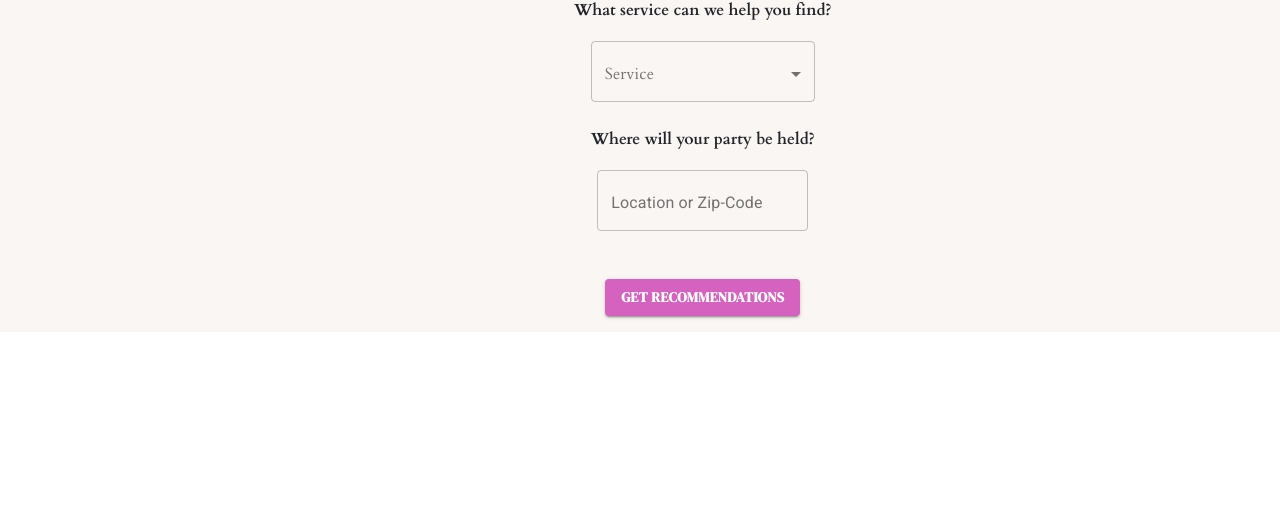
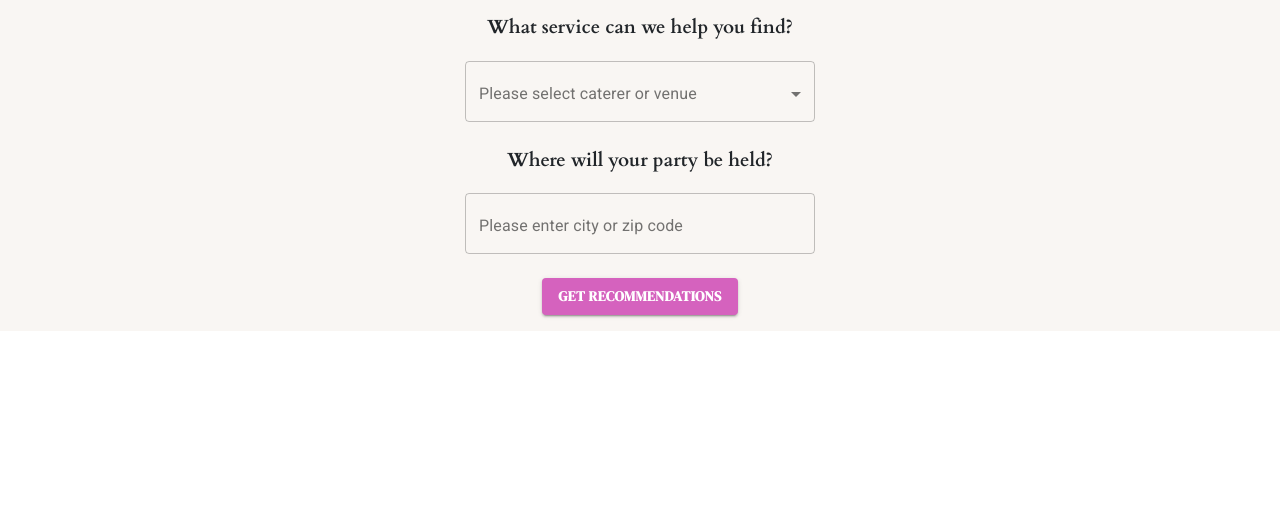
Before and after one commit to siyunfeng/PartyPal, a React app: page /start in a window 1280 px wide. Shown: the part 287-800 px from the top of the page. Built offline with nearby package versions, Linux system fonts and the light colour scheme; a web font is replaced by a local one.

Commit message:
fixed start form layout

```diff
--- a/client/components/Auth.js
+++ b/client/components/Auth.js
@@ -27,7 +27,7 @@ const useStyles = makeStyles((theme) => ({
     backgroundColor: '#D562BE',
   },
   form: {
-    width: '100%', // Fix IE 11 issue.
+    width: '100%',
     marginTop: theme.spacing(3),
   },
   submit: {
--- a/client/components/StartForm.js
+++ b/client/components/StartForm.js
@@ -15,19 +15,18 @@ import Container from '@material-ui/core/Container';
 
 const useStyles = makeStyles((theme) => ({
   root: {
-    margin: theme.spacing(4),
     width: '50ch',
     display: 'flex',
     flexDirection: 'column',
     alignItems: 'center',
   },
   form: {
-    width: '100%', // Fix IE 11 issue.
+    width: '100%',
     marginTop: theme.spacing(3),
     textAlign: 'center',
   },
   avatar: {
-    margin: theme.spacing(1),
+    marginTop: theme.spacing(8),
     backgroundColor: '#D562BE',
   },
   submit: {
@@ -38,6 +37,10 @@ const useStyles = makeStyles((theme) => ({
       backgroundColor: '#605399',
       color: '#fff',
     },
+  },
+  input: {
+    fontFamily: 'Cardo',
+    fontSize: 19,
   },
 }));
 
@@ -57,12 +60,11 @@ const StartForm = (props) => {
   };
 
   return (
-    <Container className='start-form-div' component='main' maxWidth='xs'>
+    <Container className={classes.root} component='main' maxWidth='xs'>
       <div className={classes.root}>
         <Avatar className={classes.avatar}>
           <SearchOutlinedIcon />
         </Avatar>
-
         <div
           className='start-form'
           style={{ width: '350px', textAlign: 'center', alignItems: 'center' }}
@@ -79,13 +81,13 @@ const StartForm = (props) => {
             name='start-form'
           >
             <div>
-              <label style={{ fontFamily: 'Cardo' }} htmlFor='serviceOptions'>
+              <label className={classes.input} htmlFor='serviceOptions'>
                 What service can we help you find?
               </label>
             </div>
             <br></br>
-            <FormControl variant='outlined'>
-              <InputLabel style={{ fontFamily: 'Cardo' }}>Service</InputLabel>
+            <FormControl variant='outlined' fullWidth>
+              <InputLabel>Please select caterer or venue</InputLabel>
               <Select
                 name='serviceOption'
                 onChange={(e) => setServiceOptionValue(e.target.value)}
@@ -96,20 +98,19 @@ const StartForm = (props) => {
               </Select>
               <br></br>
               <div>
-                <label style={{ fontFamily: 'Cardo' }} htmlFor='partyLocation'>
+                <label className={classes.input} htmlFor='partyLocation'>
                   Where will your party be held?
                 </label>
               </div>
               <br></br>
             </FormControl>
             <TextField
-              style={{ fontFamily: 'Cardo' }}
+              className={classes.input}
               name='location'
-              label='Location or Zip-Code'
+              label='Please enter city or zip code'
+              fullWidth
               variant='outlined'
             />
-            <br></br>
-            <br></br>
             <div>
               <Button
                 variant='contained'
--- a/public/style.css
+++ b/public/style.css
@@ -11,7 +11,7 @@ body,
 #home-div,
 .main,
 #app,
-.start-form-div,
+/* .start-form-div, */
 .all-venue-container,
 .all-caterer-container,
 .single-venue-container,
@@ -109,11 +109,11 @@ label {
   font-weight: bold;
 }
 
-.btn-primary, #btn-submit-new-event, btn-back-to-my-acc {
+.btn-primary {
   background-color: #d562be !important;
   border: none !important;
 }
-.btn-primary:hover, #btn-submit-new-event:hover, btn-back-to-my-acc {
+.btn-primary:hover {
   background-color: #605399 !important;
   color: white !important;
 }
@@ -122,7 +122,7 @@ label {
   display: flex;
   align-items: center;
   justify-content: space-between;
-  margin: 7px auto;
+  margin: 5px auto;
 }
 
 .eventFormDate, .eventFormTime{
```
